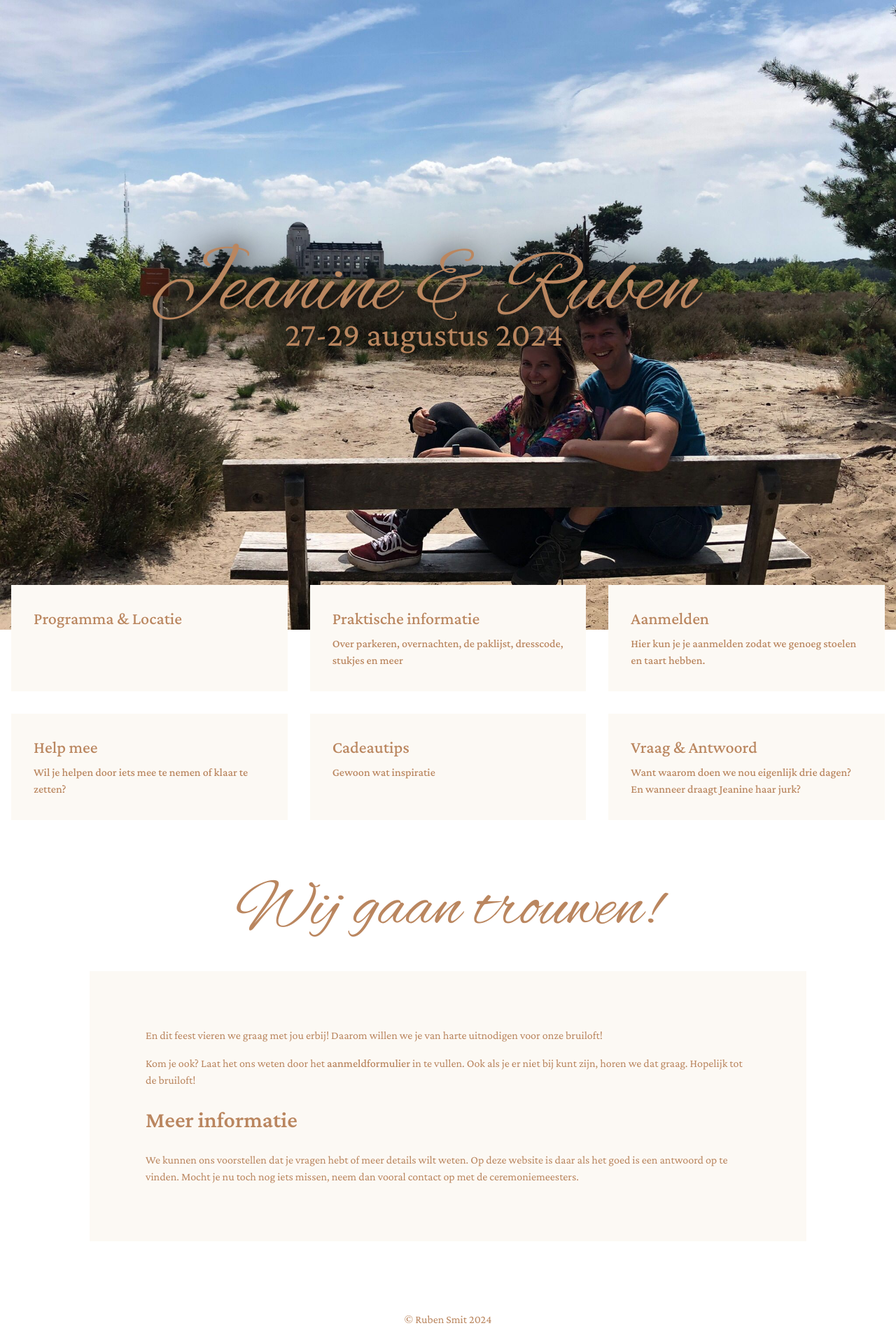
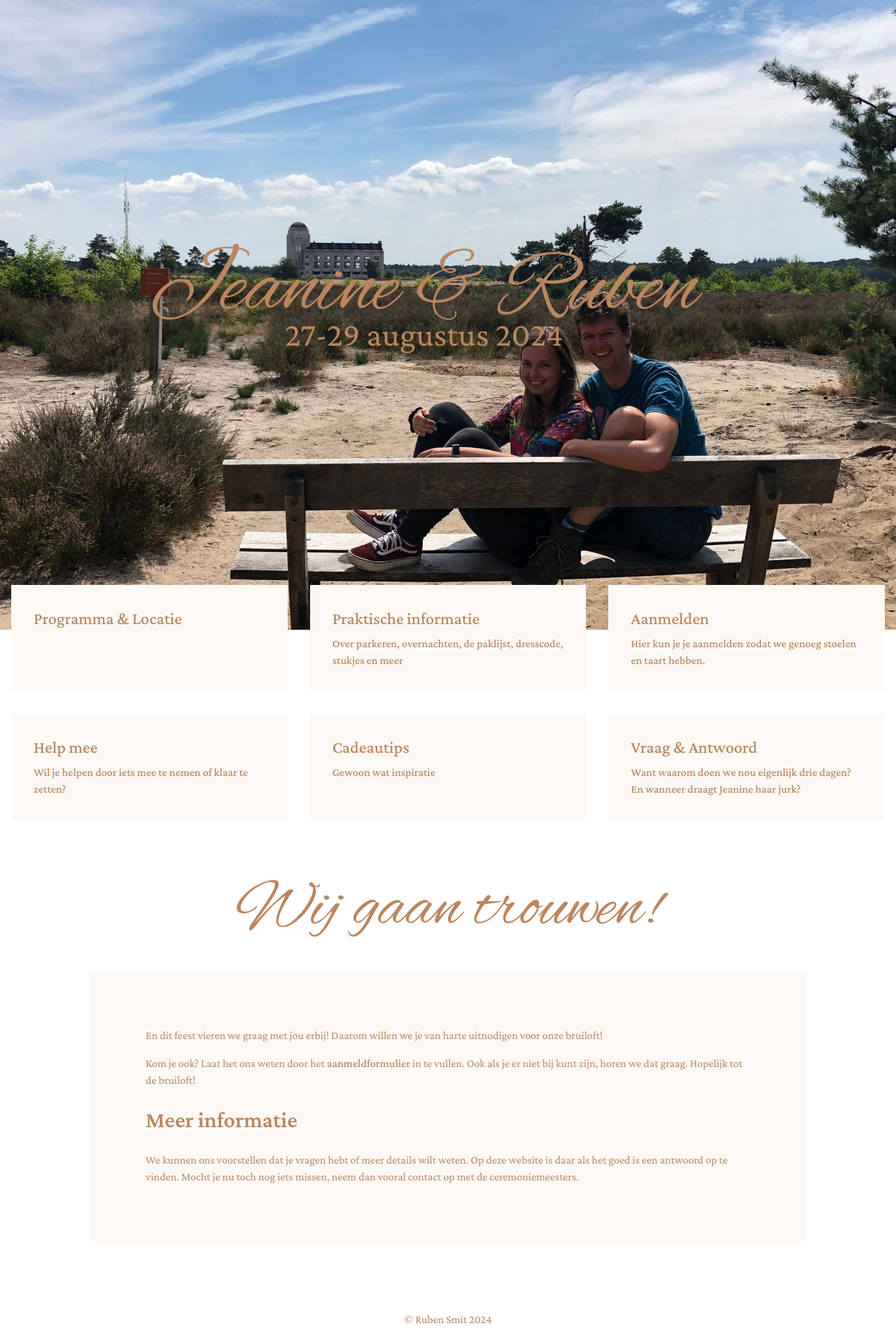
Before and after one commit to RubenSmit/bruiloftjeanineenruben.nl, a Jekyll site: the page built from index.markdown, in a window 1280 px wide. Shown: the whole page at 70% size. Built offline with Jekyll 4.4.1, drawn with Linux system fonts in a browser that asks for light colours.

```diff
--- a/_layouts/home.html
+++ b/_layouts/home.html
@@ -35,13 +35,13 @@
   <a href="/vraag_en_antwoord" class="hidden md:inline p-2 hover:font-bold" data-menu="item">Vraag & Antwoord</a>
   <a href="/aanmelden" class="hidden md:inline p-2 hover:font-bold text-secondary" data-menu="item">Aanmelden</a>
 </nav>
-<header style="background-image: url('/images/backdrop.jpg');" class="flex items-center justify-center h-96 md:h-screen w-full bg-center bg-cover">
-  <div class="flex w-2/3"  style="filter: drop-shadow(0px 0px 40px #000000);">
-    <div class="flex flex-col items-center flex-shrink" style="filter: drop-shadow(0px 0px 15px #000000);">
+<header style="background-image: url('/images/backdrop.jpg');" class="flex items-start md:items-center justify-center h-96 md:h-screen w-full bg-center bg-cover">
+  <div class="flex w-2/3 md:drop-shadow-xl">
+    <div class="mt-12 md:mt-0 flex flex-col items-center flex-shrink md:drop-shadow-md">
       <h1 class="text-center md:text-left font-curly drop-shadow-md text-5xl sm:text-6xl md:text-7xl lg:text-8xl xl:text-9xl" style="line-height: 2rem;">
         Jeanine <span class="inline-block">& Ruben</span>
       </h1>
-      <p class="drop-shadow-md text-2xl sm:text-3xl md:text-4xl lg:text-5xl mt-6">27-29 augustus 2024</p>
+      <p class="drop-shadow-md text-2xl sm:text-3xl md:text-4xl lg:text-5xl md:mt-6">27-29 augustus 2024</p>
     </div>
   </div>
 </header>
```
